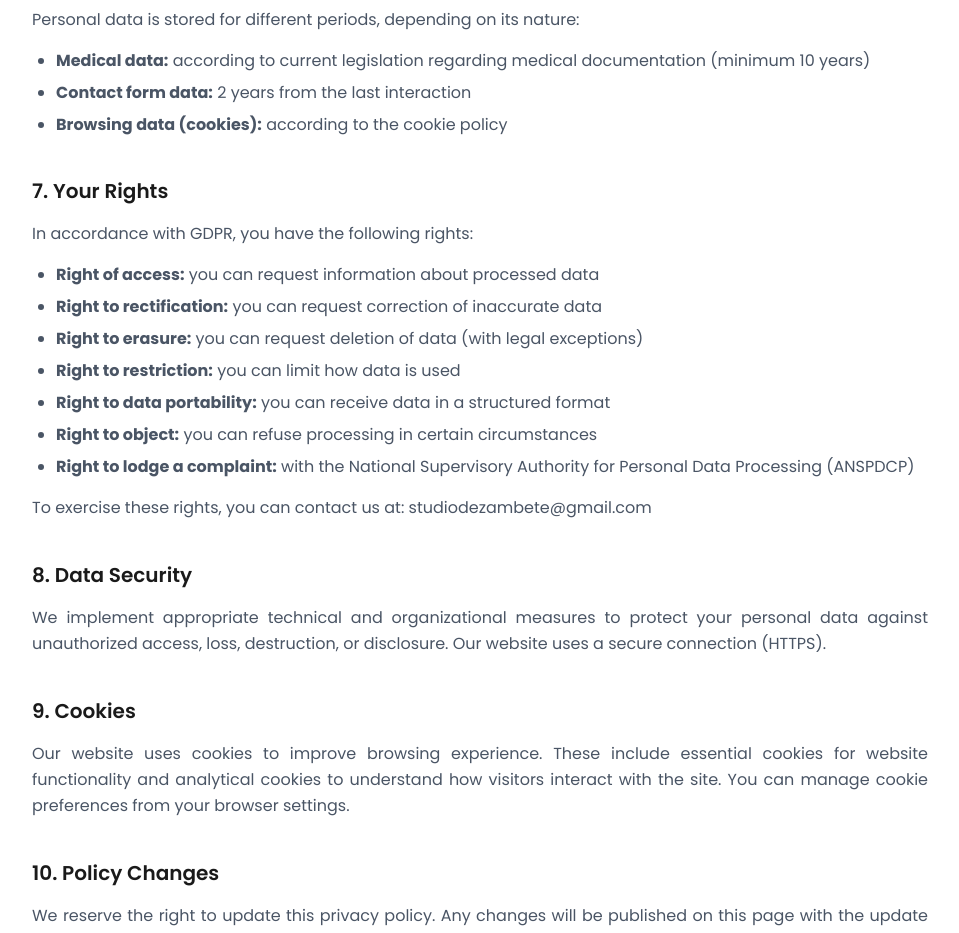
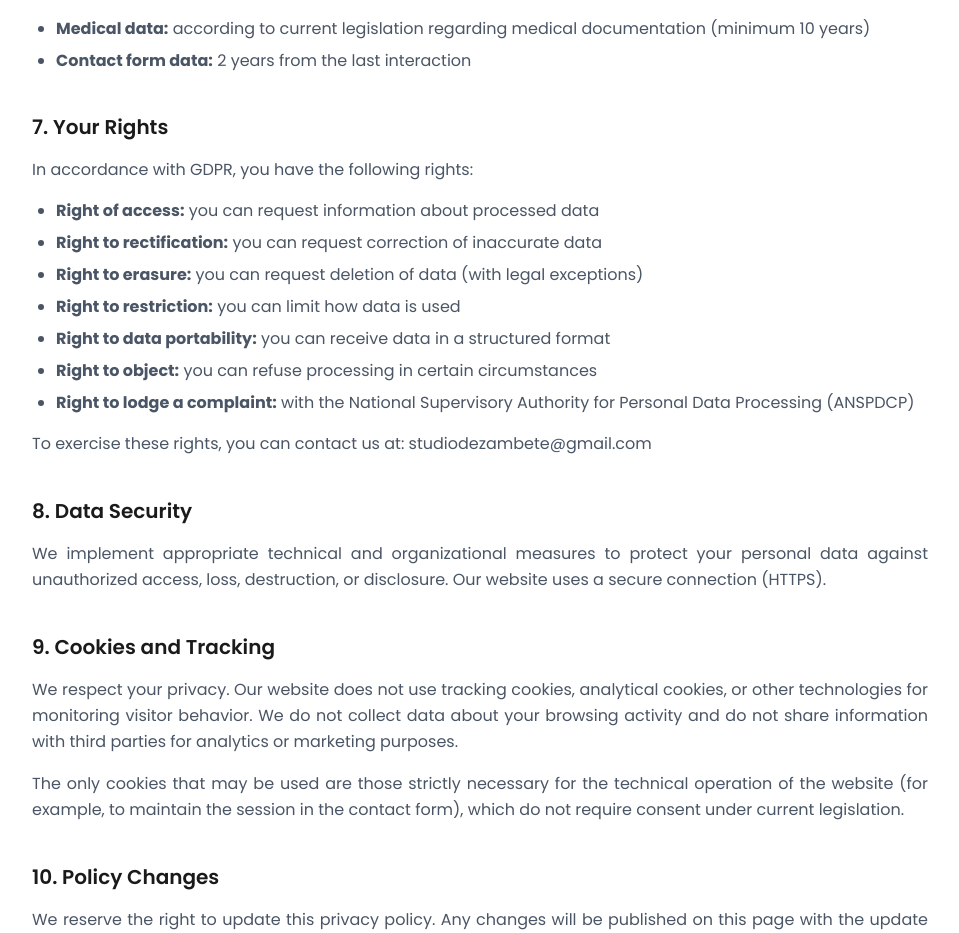
Before and after one commit to GeorgeMi/SDZ, a Next.js app: page /en/privacy in a window 1280 px wide. Shown: the part 1607-2540 px from the top of the page, without its empty margins (160-1119 px from the left). Built offline with nearby package versions, Linux system fonts and the light colour scheme.

Commit message:
Updated privacy page

```diff
--- a/app/[locale]/privacy/page.tsx
+++ b/app/[locale]/privacy/page.tsx
@@ -46,8 +46,7 @@ export default function Privacy() {
         bulletList: [
           { bold: "Date de identificare:", text: "nume, prenume" },
           { bold: "Date de contact:", text: "număr de telefon, adresă de email" },
-          { bold: "Date medicale:", text: "istoric medical dentar, tratamente anterioare, alergii (doar în cadrul consultațiilor)" },
-          { bold: "Date de navigare:", text: "adresă IP, tip browser, pagini vizitate (prin cookies)" }
+          { bold: "Date medicale:", text: "istoric medical dentar, tratamente anterioare, alergii (doar în cadrul consultațiilor)" }
         ]
       },
       {
@@ -77,8 +76,7 @@ export default function Privacy() {
         paragraphs: ["Datele personale sunt stocate pentru perioade diferite, în funcție de natura lor:"],
         bulletList: [
           { bold: "Datele medicale:", text: "conform legislației în vigoare privind documentația medicală (minimum 10 ani)" },
-          { bold: "Datele de contact din formulare:", text: "2 ani de la ultima interacțiune" },
-          { bold: "Datele de navigare (cookies):", text: "conform politicii de cookies" }
+          { bold: "Datele de contact din formulare:", text: "2 ani de la ultima interacțiune" }
         ]
       },
       {
@@ -102,9 +100,10 @@ export default function Privacy() {
         ]
       },
       {
-        title: "9. Cookies",
+        title: "9. Cookies și tracking",
         paragraphs: [
-          "Site-ul nostru utilizează cookies pentru a îmbunătăți experiența de navigare. Acestea includ cookies esențiale pentru funcționarea site-ului și cookies analitice pentru înțelegerea modului în care vizitatorii interacționează cu site-ul. Puteți gestiona preferințele cookies din setările browser-ului."
+          "Respectăm confidențialitatea dumneavoastră. Site-ul nostru nu utilizează cookies de tracking, cookies analitice sau alte tehnologii de urmărire a comportamentului vizitatorilor. Nu colectăm date despre navigarea dumneavoastră și nu partajăm informații cu terțe părți în scopuri de analiză sau marketing.",
+          "Singurele cookies care pot fi utilizate sunt cele strict necesare pentru funcționarea tehnică a site-ului (de exemplu, pentru menținerea sesiunii în formularul de contact), care nu necesită consimțământ conform legislației în vigoare."
         ]
       },
       {
@@ -147,8 +146,7 @@ export default function Privacy() {
         bulletList: [
           { bold: "Identification data:", text: "first name, last name" },
           { bold: "Contact data:", text: "phone number, email address" },
-          { bold: "Medical data:", text: "dental medical history, previous treatments, allergies (only during consultations)" },
-          { bold: "Browsing data:", text: "IP address, browser type, pages visited (through cookies)" }
+          { bold: "Medical data:", text: "dental medical history, previous treatments, allergies (only during consultations)" }
         ]
       },
       {
@@ -178,8 +176,7 @@ export default function Privacy() {
         paragraphs: ["Personal data is stored for different periods, depending on its nature:"],
         bulletList: [
           { bold: "Medical data:", text: "according to current legislation regarding medical documentation (minimum 10 years)" },
-          { bold: "Contact form data:", text: "2 years from the last interaction" },
-          { bold: "Browsing data (cookies):", text: "according to the cookie policy" }
+          { bold: "Contact form data:", text: "2 years from the last interaction" }
         ]
       },
       {
@@ -203,9 +200,10 @@ export default function Privacy() {
         ]
       },
       {
-        title: "9. Cookies",
+        title: "9. Cookies and Tracking",
         paragraphs: [
-          "Our website uses cookies to improve browsing experience. These include essential cookies for website functionality and analytical cookies to understand how visitors interact with the site. You can manage cookie preferences from your browser settings."
+          "We respect your privacy. Our website does not use tracking cookies, analytical cookies, or other technologies for monitoring visitor behavior. We do not collect data about your browsing activity and do not share information with third parties for analytics or marketing purposes.",
+          "The only cookies that may be used are those strictly necessary for the technical operation of the website (for example, to maintain the session in the contact form), which do not require consent under current legislation."
         ]
       },
       {
```
